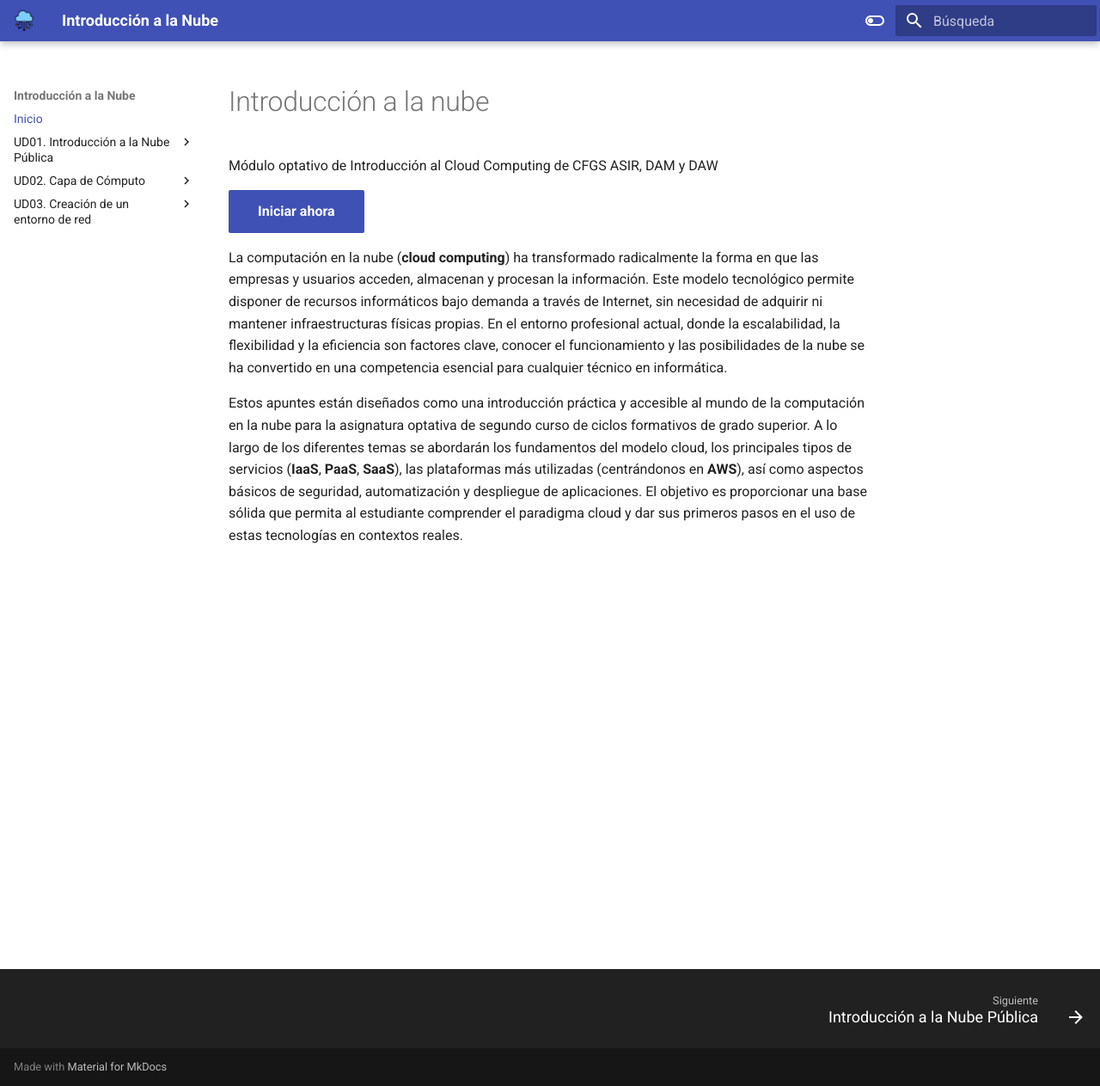
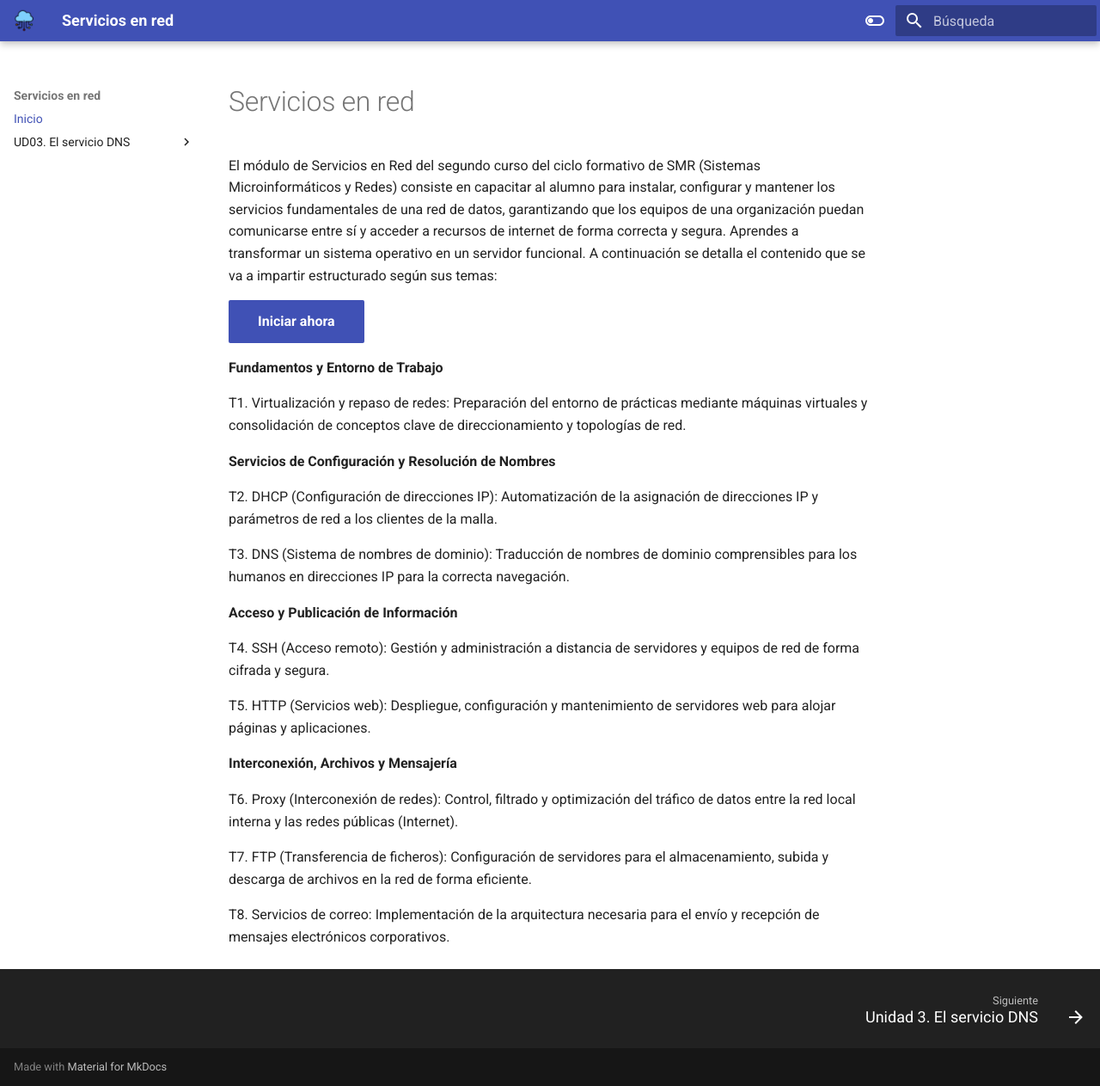
Before and after one commit to cangulonavas/servicios-en-red, an MkDocs documentation site: the page built from docs/index.md, in a window 1280 px wide and 1263 px high. Shown: the whole window at 86% size. Built offline with MkDocs 1.6.1 and Material for MkDocs 9.7.7, drawn with Linux system fonts in a browser that asks for light colours.

Commit message:
Presentación del módulo

```diff
--- a/docs/index.md
+++ b/docs/index.md
@@ -2,16 +2,37 @@
 layout: default
 title: Inicio
 nav_order: 1
-description: "Introducción a la nube"
+description: "Servicios en red"
 permalink: /
 ---
 
-# Introducción a la nube
+# Servicios en red
 
-Módulo optativo de Introducción al Cloud Computing de CFGS ASIR, DAM y DAW
+El módulo de Servicios en Red del segundo curso del ciclo formativo de SMR (Sistemas Microinformáticos y Redes) consiste en capacitar al alumno para instalar, configurar y mantener los servicios fundamentales de una red de datos, garantizando que los equipos de una organización puedan comunicarse entre sí y acceder a recursos de internet de forma correcta y segura. Aprendes a transformar un sistema operativo en un servidor funcional.
+A continuación se detalla el contenido que se va a impartir estructurado según sus temas:
 
-[Iniciar ahora](ud01/ud01.md){ .md-button .md-button--primary }
+[Iniciar ahora](ud03/ud03.md){ .md-button .md-button--primary }
 
-La computación en la nube (**cloud computing**) ha transformado radicalmente la forma en que las empresas y usuarios acceden, almacenan y procesan la información. Este modelo tecnológico permite disponer de recursos informáticos bajo demanda a través de Internet, sin necesidad de adquirir ni mantener infraestructuras físicas propias. En el entorno profesional actual, donde la escalabilidad, la flexibilidad y la eficiencia son factores clave, conocer el funcionamiento y las posibilidades de la nube se ha convertido en una competencia esencial para cualquier técnico en informática.
+**Fundamentos y Entorno de Trabajo**
 
-Estos apuntes están diseñados como una introducción práctica y accesible al mundo de la computación en la nube para la asignatura optativa de segundo curso de ciclos formativos de grado superior. A lo largo de los diferentes temas se abordarán los fundamentos del modelo cloud, los principales tipos de servicios (**IaaS**, **PaaS**, **SaaS**), las plataformas más utilizadas (centrándonos en **AWS**), así como aspectos básicos de seguridad, automatización y despliegue de aplicaciones. El objetivo es proporcionar una base sólida que permita al estudiante comprender el paradigma cloud y dar sus primeros pasos en el uso de estas tecnologías en contextos reales.
+T1. Virtualización y repaso de redes: Preparación del entorno de prácticas mediante máquinas virtuales y consolidación de conceptos clave de direccionamiento y topologías de red.
+
+**Servicios de Configuración y Resolución de Nombres**
+
+T2. DHCP (Configuración de direcciones IP): Automatización de la asignación de direcciones IP y parámetros de red a los clientes de la malla.
+
+T3. DNS (Sistema de nombres de dominio): Traducción de nombres de dominio comprensibles para los humanos en direcciones IP para la correcta navegación.
+
+**Acceso y Publicación de Información**
+
+T4. SSH (Acceso remoto): Gestión y administración a distancia de servidores y equipos de red de forma cifrada y segura.
+
+T5. HTTP (Servicios web): Despliegue, configuración y mantenimiento de servidores web para alojar páginas y aplicaciones.
+
+**Interconexión, Archivos y Mensajería**
+
+T6. Proxy (Interconexión de redes): Control, filtrado y optimización del tráfico de datos entre la red local interna y las redes públicas (Internet).
+
+T7. FTP (Transferencia de ficheros): Configuración de servidores para el almacenamiento, subida y descarga de archivos en la red de forma eficiente.
+
+T8. Servicios de correo: Implementación de la arquitectura necesaria para el envío y recepción de mensajes electrónicos corporativos.
--- a/mkdocs.yml
+++ b/mkdocs.yml
@@ -1,20 +1,20 @@
-site_name: Introducción a la Nube
+site_name: Servicios en red
 #site_url: https://cangulonavas.github.io/
 use_directory_urls: false
 
 nav:
   - "Inicio": "index.md"
-  - "UD01. Introducción a la Nube Pública":
-      - "Introducción a la Nube Pública": "ud01/ud01.md"
-      - "Actividad 01. Lanzamiento del Laboratorio": "ud01/actividad01.md"
+#  - "UD01. Introducción a la Nube Pública":
+#      - "Introducción a la Nube Pública": "ud01/ud01.md"
+#      - "Actividad 01. Lanzamiento del Laboratorio": "ud01/actividad01.md"
 #      - "La Interfaz de Línea de Comandos": "ud01/practica01.md"
-  - "UD02. Capa de Cómputo":
-      - "Capa de Cómputo": "ud02/ud02.md"
-      - "Actividad 02. Creación de una Máquina Virtual": "ud02/actividad02.md"
-      - "Actividad 03. Creación de una Máquina Linux": "ud02/actividad03.md"
-      - "Actividad 04. Creación de MV con CloudShell": "ud02/actividad04.md"
-  - "UD03. Creación de un entorno de red":
-      - "Creación de un entorno de red": "ud03/vpc.md"
+#  - "UD02. Capa de Cómputo":
+#      - "Capa de Cómputo": "ud02/ud02.md"
+#      - "Actividad 02. Creación de una Máquina Virtual": "ud02/actividad02.md"
+#      - "Actividad 03. Creación de una Máquina Linux": "ud02/actividad03.md"
+#      - "Actividad 04. Creación de MV con CloudShell": "ud02/actividad04.md"
+  - "UD03. El servicio DNS":
+      - "Unidad 3. El servicio DNS": "ud03/ud03.md"
       - "Actividad 06. Creación de una VPC de forma automática": "ud03/actividad06.md"
       - "Actividad 07. Creación de una VPC de forma manual": "ud03/actividad07.md"
 #      - "Práctica 2. Creación de una VPC con 2 subredes": "ud03/redpractica02.md"
```
Also changed, not shown: docs/ud03/ud03.md (renamed from docs/ud03/vpc.md).
